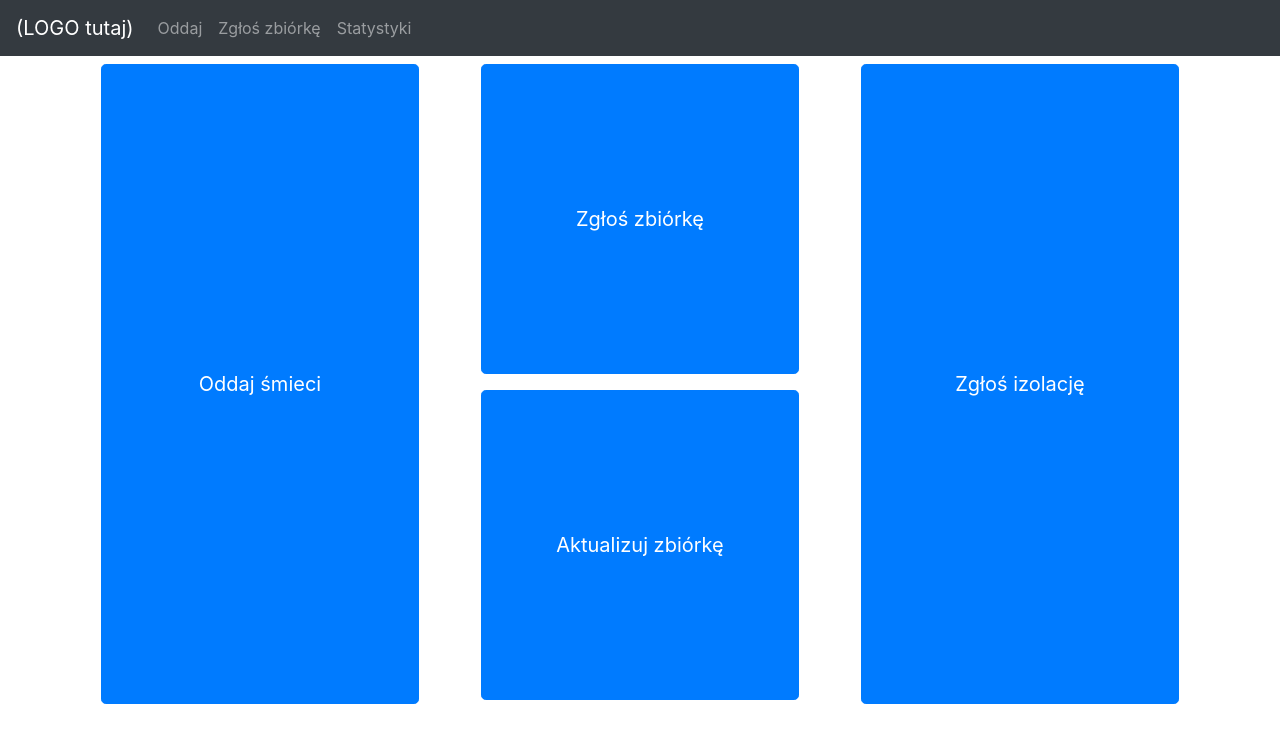
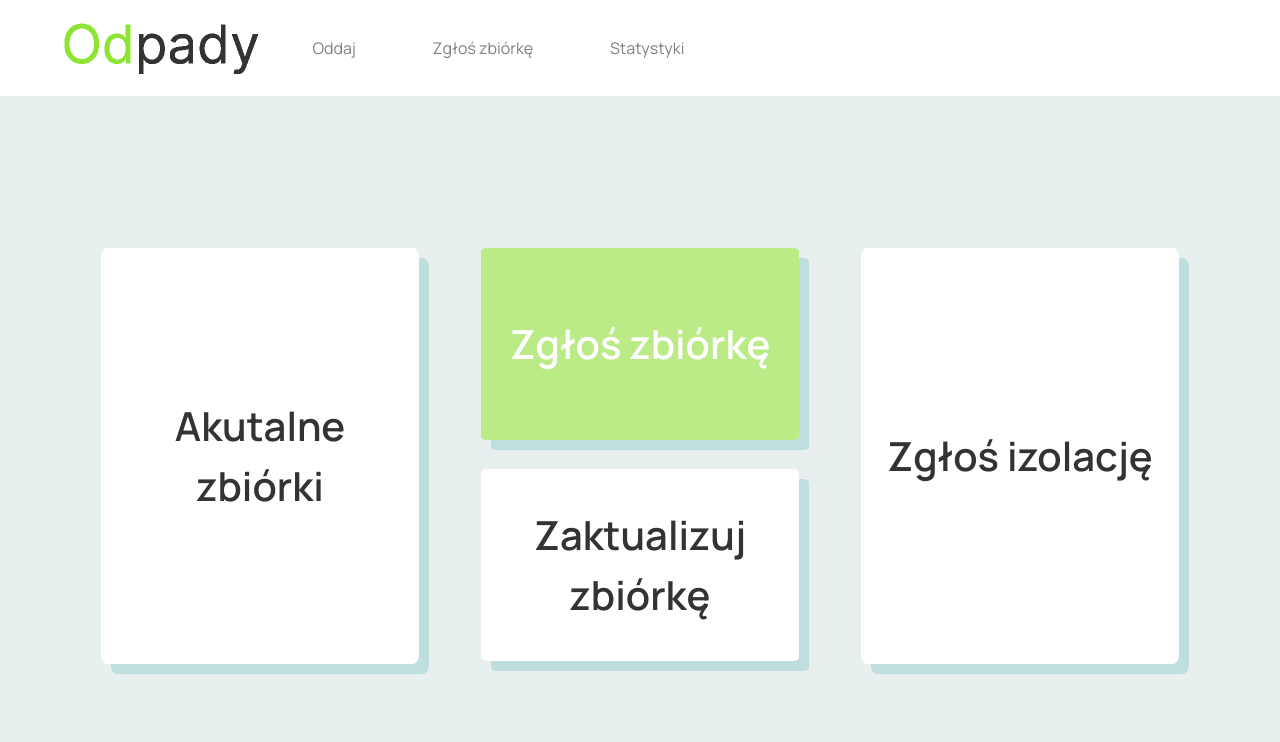
Before and after one commit to Kalin8900/HackPFR, a React (Create React App) app in the folder hackpfr/: page / in a window 1280 px wide. Shown: the top 742 px of the page. Built offline with nearby package versions, Linux system fonts and the light colour scheme; no server answers; the database is empty.

Commit message:
Styling Home screen

```diff
--- a/hackpfr/public/index.html
+++ b/hackpfr/public/index.html
@@ -24,6 +24,8 @@
       work correctly both with client-side routing and a non-root public URL.
       Learn how to configure a non-root public URL by running `npm run build`.
     -->
+    <link rel="preconnect" href="https://fonts.gstatic.com">
+    <link href="https://fonts.googleapis.com/css2?family=Manrope:wght@400;600;800&display=swap" rel="stylesheet">
     <title>SmartCity PW - HackPFR</title>
   </head>
   <body>
--- a/hackpfr/src/App.css
+++ b/hackpfr/src/App.css
@@ -38,11 +38,11 @@
 }
 
 .homeBtn {
-  height: 80vh;
+  height: 52vh;
 }
 
 .smallHomeBtn {
-  height: 38.75vh;
+  height: 24vh;
 }
 
 .logScreen {
@@ -50,3 +50,32 @@
   justify-content: center;
   align-items: center;
 }
+
+.navigation {
+  margin: 0;
+  padding: 0;
+}
+
+.navItem {
+  display: flex;
+  justify-content: center;
+  align-items: center;
+  min-height: 12vh;
+  padding: 0 3vw !important;
+}
+
+.logo {
+  margin-left: 5vw;
+  min-width : 194px;
+  min-height : 51px
+}
+
+.page {
+  display: flex;
+  align-items: center;
+  margin: 0;
+  padding: 0;
+  height: 100%;
+  min-width: 100vw;
+  min-height: 90vh;
+}
--- a/hackpfr/src/App.js
+++ b/hackpfr/src/App.js
@@ -11,6 +11,8 @@ import './App.css';
 import './index.css';
 import { BrowserRouter as Router, Switch, Route, Link } from "react-router-dom";
 import database from "./firebase";
+import mainTheme from "./assets/graphics/theme";
+const mt = mainTheme;
 
 function App() {
 
@@ -24,7 +26,7 @@ function App() {
     })
 
     return (
-        <div className="App">
+        <div className="App" style={{fontFamily: mt.font.defaultFont, color: mt.colors.black}}>
             <Header />
             <Router>
                 <Switch>
--- /dev/null
+++ b/hackpfr/src/assets/graphics/theme.js
@@ -0,0 +1,18 @@
+const mainTheme = {
+    colors: {
+        pageBackground: 'rgba(232, 239, 239, 1)',
+        accent: 'rgba(186, 235, 135, 1)',
+        white: 'rgb(255, 255, 255)',
+        black:'rgb(51, 51, 51)',
+        buttonShadow: 'rgba(191, 222, 222, 1)',
+    },
+    font: {
+        size: {
+            buttonSize: 40
+        },
+        defaultFont: 'Manrope, sans-serif',
+    }
+
+}
+
+export default mainTheme;
--- a/hackpfr/src/components/Header.js
+++ b/hackpfr/src/components/Header.js
@@ -1,19 +1,22 @@
 import React from 'react';
-import { Navbar, Nav } from 'react-bootstrap';
+import { Navbar, Nav, Image } from 'react-bootstrap';
+import logo from '../assets/graphics/logo.png'
+import mainTheme from "../assets/graphics/theme";
+const mt = mainTheme
 
 function NavElement(props) {
     if (window.location.pathname === props.path)
-        return <Nav.Link href={props.path} className="active">{props.children}</Nav.Link>
+        return <Nav.Link style={{background: mt.colors.accent}} href={props.path} className="active navItem">{props.children}</Nav.Link>
     else
-        return <Nav.Link href={props.path}>{props.children}</Nav.Link>
+        return <Nav.Link className='navItem  navigation' href={props.path}>{props.children}</Nav.Link>
 }
 
 function Header() {
     return (
-        <Navbar fixed="top" collapseOnSelect expand="lg" bg="dark" variant="dark" sticky="top">
+        <Navbar fixed="top" collapseOnSelect expand="lg" sticky="top" className='navigation'>
             <Navbar.Toggle aria-controls="responsive-navbar-nav" />
-            <Navbar.Brand href="/" style={{ color: "white" }}>
-                (LOGO tutaj)
+            <Navbar.Brand href="/">
+                <Image src={logo} fluid className='logo'/>
             </Navbar.Brand>
             <Navbar.Collapse id="responsive-navbar-nav">
                 <Nav className="mr-auto">
--- a/hackpfr/src/screens/HomeScreen.js
+++ b/hackpfr/src/screens/HomeScreen.js
@@ -2,22 +2,43 @@ import React, {useState, Component} from "react";
 import {Navbar, Nav, NavDropdown} from 'react-bootstrap';
 import {Container, Row, Col, Button} from 'react-bootstrap';
 import BigButton from "../components/BigButton";
+import mainTheme from "../assets/graphics/theme";
+const mt = mainTheme;
+
+const btnStyle = {
+    background: mt.colors.white,
+    borderRadius: '2%',
+    border: 0,
+    color: mt.colors.black,
+    fontWeight: 600,
+    fontSize: mt.font.size.buttonSize,
+    boxShadow: '10px 10px ' + mt.colors.buttonShadow
+}
+
+const coloredBtnStyle = {
+    ...btnStyle,
+    marginBottom: '1vw'
+};
+coloredBtnStyle.background = mt.colors.accent;
+coloredBtnStyle.color = mt.colors.white;
 
 function HomeScreen() {
     return (
+        <Container className='page' style={{background: mt.colors.pageBackground}}>
             <Container>
                 <Row>
                     <Col>
-                    <BigButton className="homeBtn" path='/throw'>Oddaj śmieci</BigButton>
+                        <BigButton className="homeBtn" style={btnStyle} path='/throw'>Akutalne zbiórki</BigButton>
                     </Col>
                     <Col>
-                    <BigButton className='smallHomeBtn' path='/reportCollection'>Zgłoś zbiórkę</BigButton>
-                    <BigButton className='smallHomeBtn' path='/update'>Aktualizuj zbiórkę</BigButton>
+                        <BigButton className='smallHomeBtn' style={coloredBtnStyle} path='/reportCollection'>Zgłoś zbiórkę</BigButton>
+                        <BigButton className='smallHomeBtn' style={btnStyle} path='/update'>Zaktualizuj zbiórkę</BigButton>
                     </Col>
                     <Col>
-                    <BigButton className='homeBtn' path='/reportIsolation'>Zgłoś izolację</BigButton>
+                        <BigButton className='homeBtn' style={btnStyle} path='/reportIsolation'>Zgłoś izolację</BigButton>
                     </Col>
                 </Row>
+            </Container>
         </Container>
     );
 }
```
Lines whose indentation alone changed are shown as unchanged.
